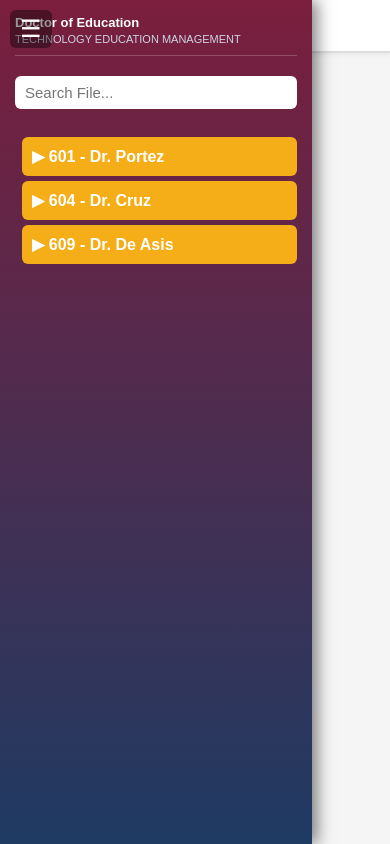
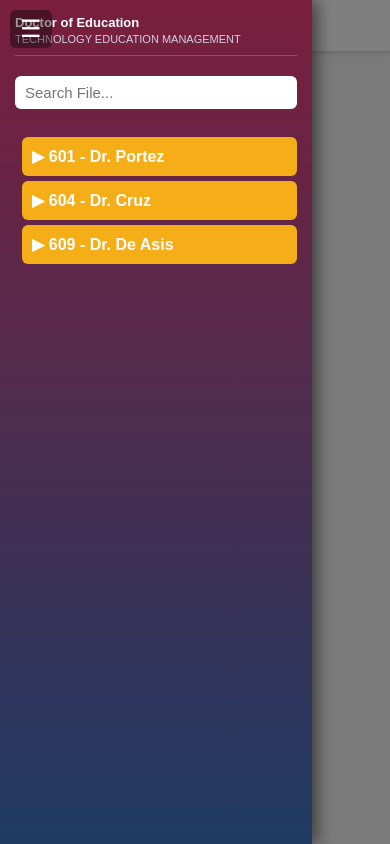
Before and after one commit to michaelTUP/TEM2025, a plain HTML site: page index.html in a window 390 px wide. Drawn offline with Linux system fonts and the light colour scheme; sample sign-in values are in the browser's storage.

```diff
--- a/index.html
+++ b/index.html
@@ -25,11 +25,12 @@
 
             <!--<button onclick="logout()" style="margin-top: 20px; width: 100%; background: #9daec5; border:none; padding: 10px; cursor: pointer;">Logout</button> -->
         </aside>
-
+        <div id="mobileOverlay" onclick="toggleSidebar()"></div>
         <main id="content">
             <div id="fileTitleHeader">Select a file to preview</div>
 
             <div id="iframeContainer">
+
                 <div id="popoutBlocker"></div>
                 <div id="bottomBlocker"></div>
 
--- a/script.js
+++ b/script.js
@@ -79,7 +79,10 @@ document.addEventListener("DOMContentLoaded", () => {
             // Auto-open sidebar on mobile
             if (window.innerWidth <= 768) {
                 const sidebar = document.getElementById("sidebar");
+                const overlay = document.getElementById("mobileOverlay");
+
                 if (sidebar) sidebar.classList.add("active");
+                if (overlay) overlay.classList.add("active");
             }
         }
     }
@@ -204,7 +207,10 @@ function openFile(element, link) {
 /* --- SYSTEM UTILS --- */
 function toggleSidebar() {
     const sidebar = document.getElementById("sidebar");
+    const overlay = document.getElementById("mobileOverlay");
+
     if (sidebar) sidebar.classList.toggle("active");
+    if (overlay) overlay.classList.toggle("active");
 }
 
 function login() {
--- a/style.css
+++ b/style.css
@@ -175,6 +175,10 @@ iframe { width: 100%; height: 100%; border: none; }
         transform: translateX(0);
         box-shadow: 5px 0 15px rgba(0,0,0,0.5);
     }
+
+    #mobileOverlay.active {
+        display: block;
+    }
 }
 
 .tupcielogo {
@@ -298,3 +302,15 @@ iframe { width: 100%; height: 100%; border: none; }
     height: 60px;
     z-index: 100;
 }
+
+#mobileOverlay {
+    display: none;       /* Hidden by default */
+    position: fixed;
+    top: 0;
+    left: 0;
+    width: 100vw;
+    height: 100vh;
+    background: rgba(0,0,0,0.5); /* Dim the background */
+    z-index: 950;        /* Below Sidebar (1000) but above Content */
+    cursor: pointer;
+}
```
